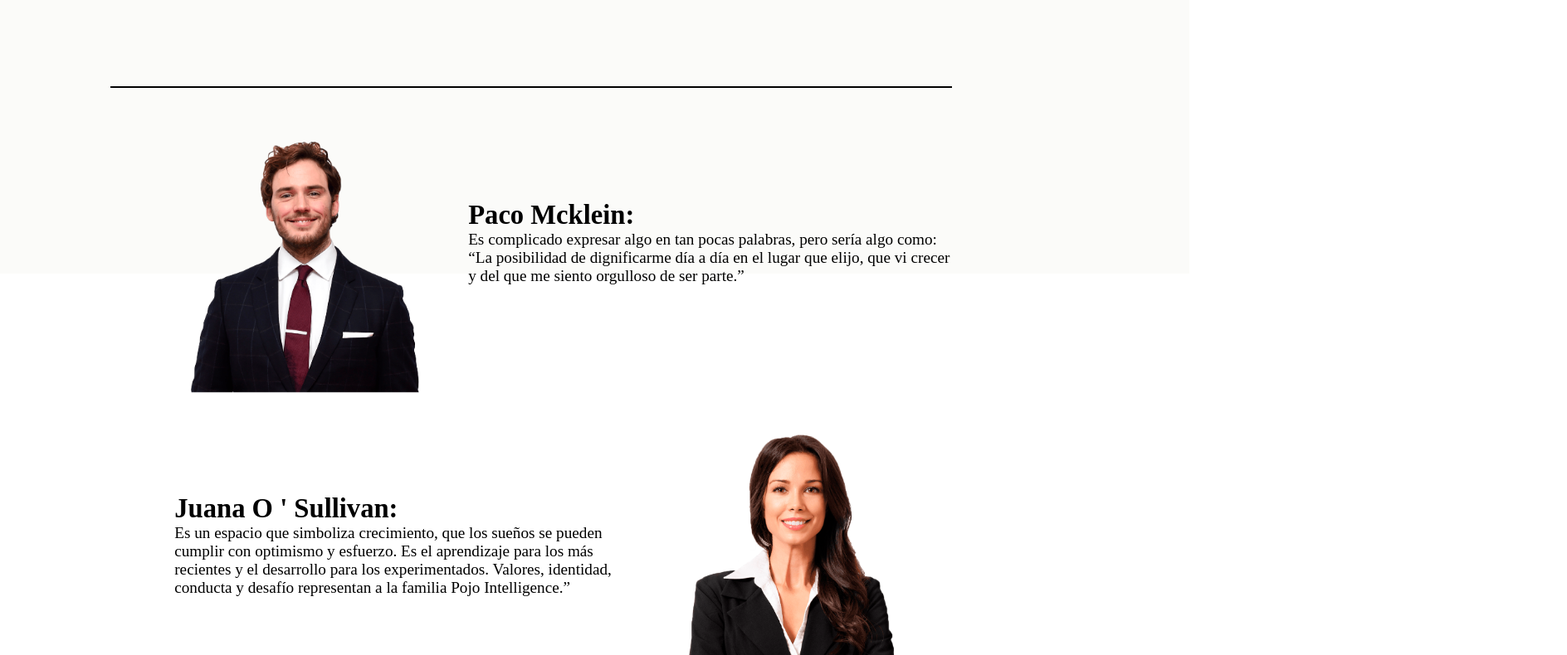
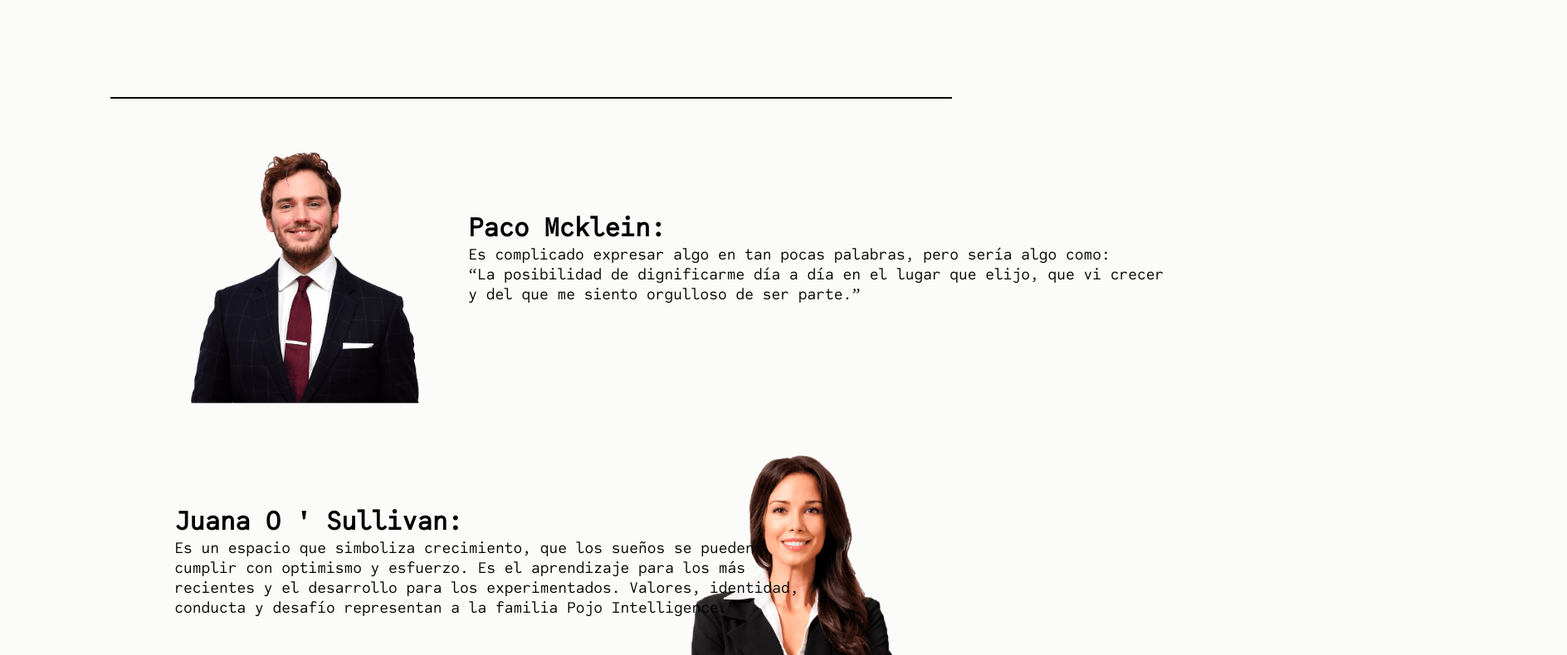
Before and after one commit to AlonsoCasilda/pojointelligence, a plain HTML site: page index.html in a window 1280 px wide. Shown: the part 675-1465 px from the top of the page at 83% size, 1888 px wide, since content can reach past the window. Drawn offline with Linux system fonts and the light colour scheme.

Commit message:
Update disenioIndex.css

```diff
--- a/CSS/disenioIndex.css
+++ b/CSS/disenioIndex.css
@@ -6,6 +6,9 @@
 /* HEMOS CAMBIADO LA FOTO DE FONDO, LA TENGO EL EL USB, TAMBIÉN HEMOS CAMBIADO LA TIPOGRAFÍA DE LA LETRA A Courier New Y HEMOS QUITADO LAS CAJAS Y LOS BORDES */
 
 /*FONDO Y MENU*/
+body {
+    font-family: "latha1";
+}
 #fondo{
     position: fixed;
     z-index: -1000;
```
